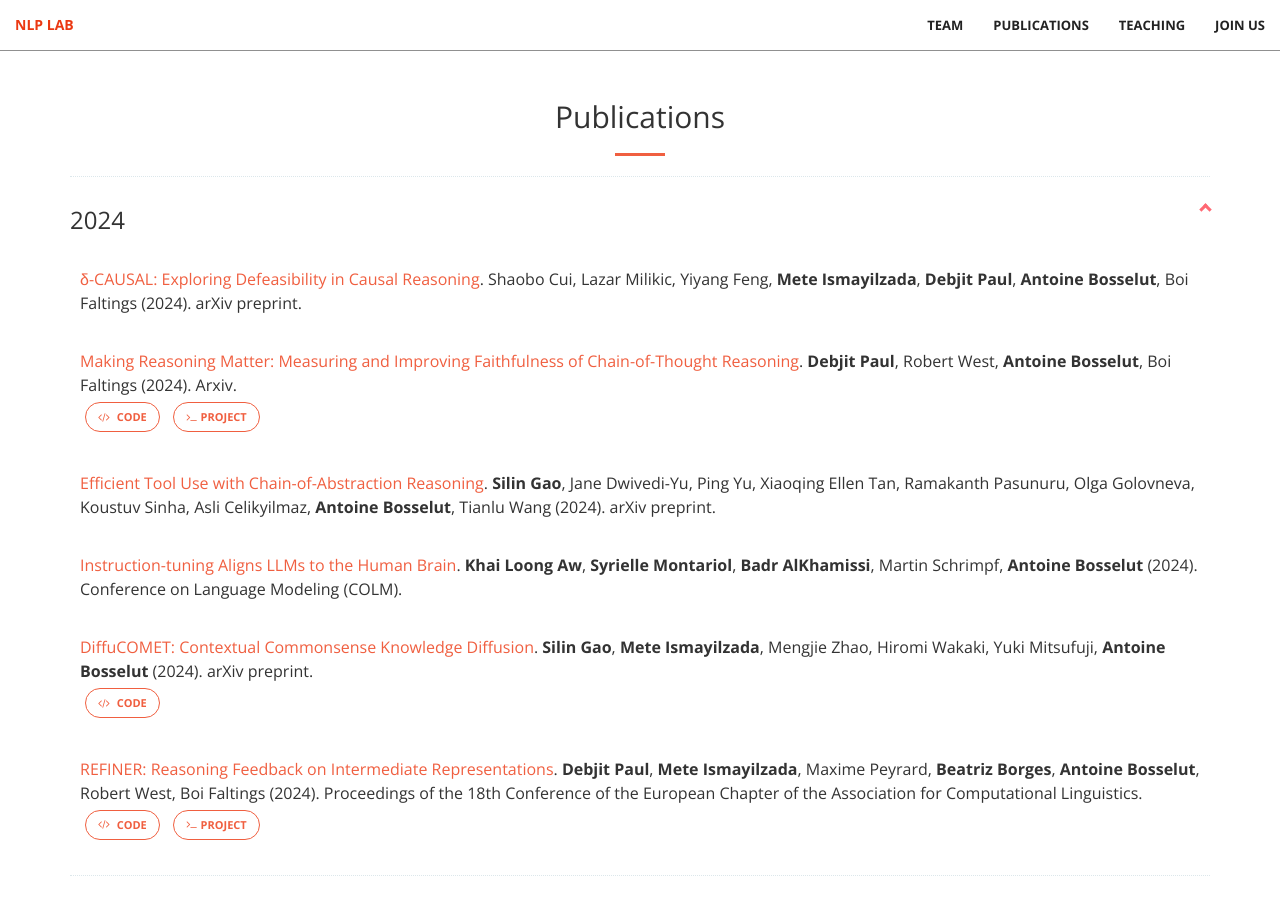
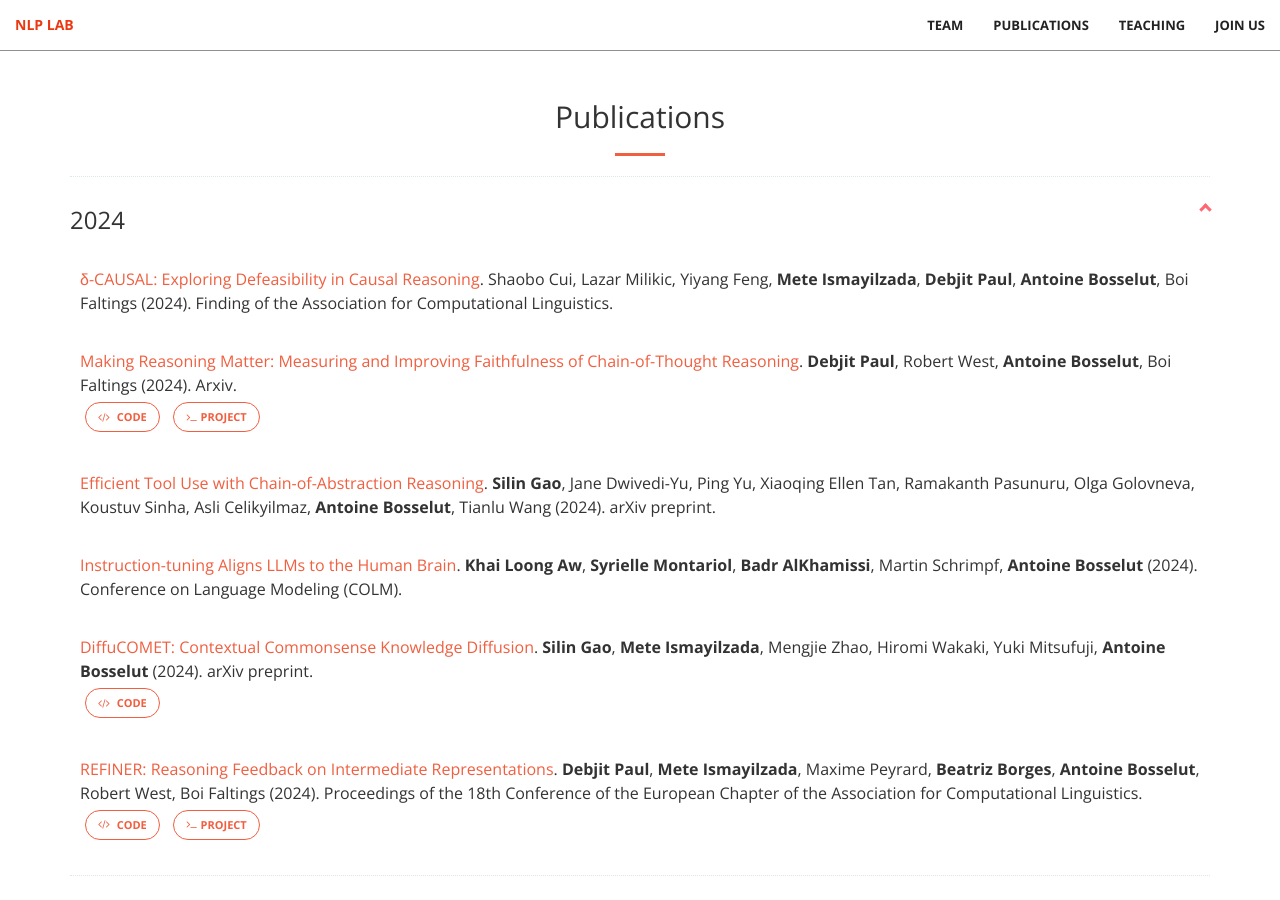
Before and after one commit to epfl-nlp/epfl-nlp.github.io, a Jekyll site: the page built from publications.html, in a window 1280 px wide and 900 px high. Built offline with Jekyll 4.4.1, drawn with Linux system fonts in a browser that asks for light colours.

Commit message:
Update cui-2024-arxiv.yml

```diff
--- a/_data/publications/cui-2024-arxiv.yml
+++ b/_data/publications/cui-2024-arxiv.yml
@@ -19,5 +19,5 @@
       name: Boi Faltings
 
   year: 2024
-  journal: arXiv preprint
+  journal: Finding of the Association for Computational Linguistics
   link: https://arxiv.org/abs/2401.03183
```
